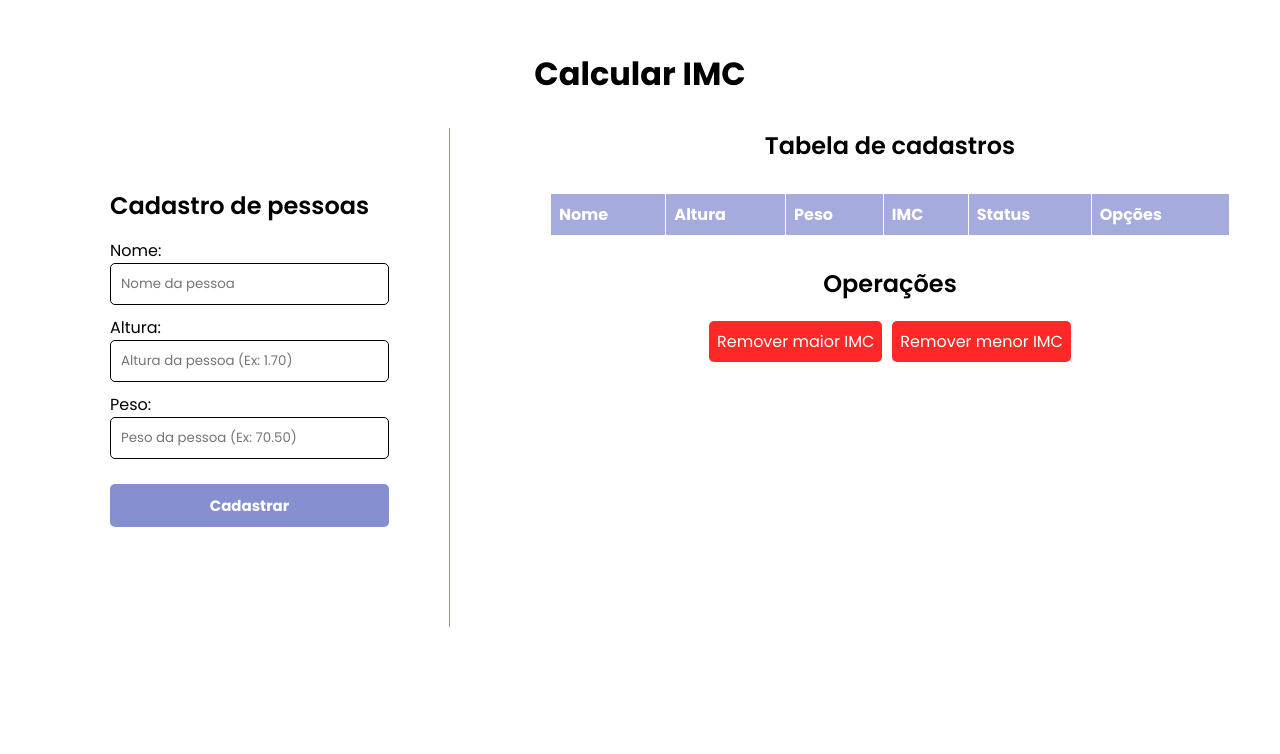
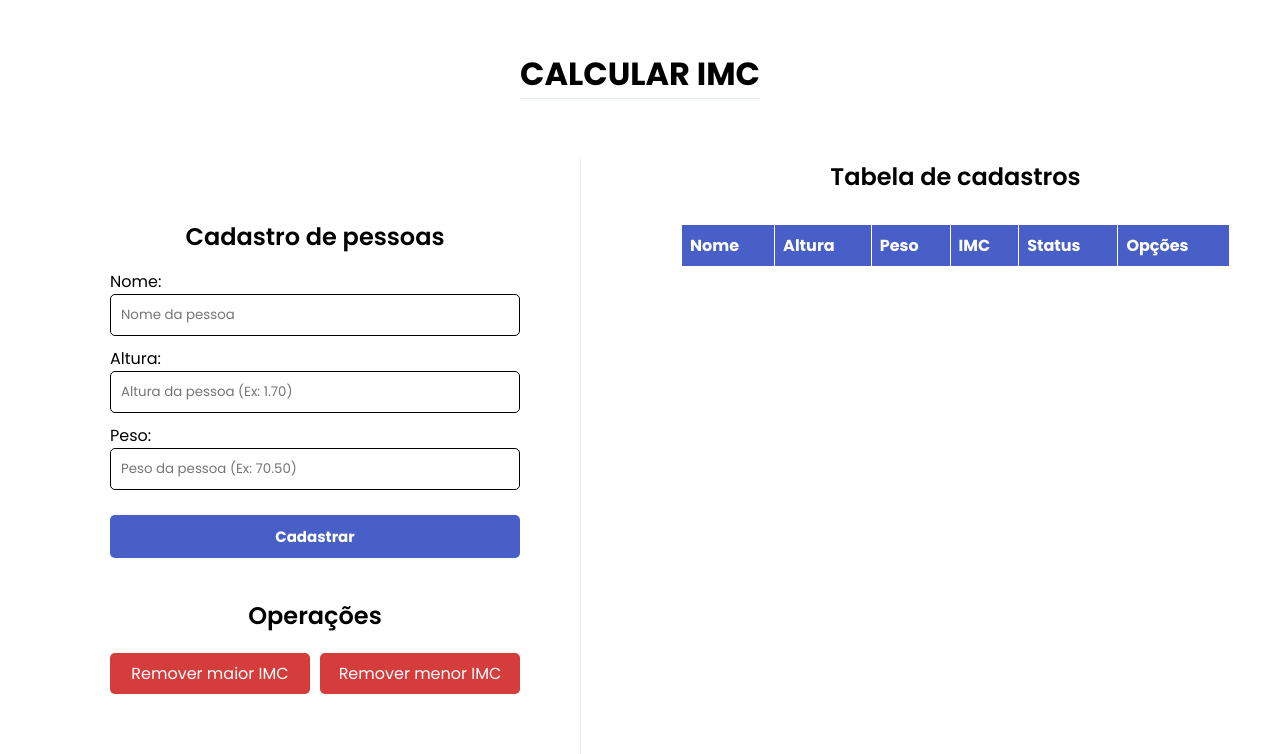
Before and after one commit to Felipe-Vilela/Tabela_IMC, a plain HTML site: page index.html in a window 1280 px wide. Drawn offline with Linux system fonts and the light colour scheme; no server answers.

Commit message:
Atualização de código

```diff
--- a/index.html
+++ b/index.html
@@ -7,7 +7,8 @@
   <link rel="stylesheet" href="style.css">
 </head>
 <body>
-  <h1>Calcular IMC</h1>
+
+  <h1>CALCULAR IMC</h1>
 
   <div class="container">
 	<div class="container-form">
@@ -25,13 +26,14 @@
 
 
         <input type="submit" id="post" value="Cadastrar">
-
       </form>
-
-
+    </div>
+    <h2>Operações</h2>
+    <div class="botaos">
+      <button type="button" id="btnRemoverMaiorImc" class="botaos_imc">Remover maior IMC</button>
+      <button type="button" id="btnRemoverMenorImc" class="botaos_imc">Remover menor IMC</button>
     </div>
   </div>
-
 
   <div class="cadastro-container">
       <h2>Tabela de cadastros</h2>
@@ -53,11 +55,6 @@
         </tbody>
       </table>
 
-        <h2>Operações</h2>
-        <div class="botaos">
-          <button type="button" id="btnRemoverMaiorImc" class="botaos_imc">Remover maior IMC</button>
-          <button type="button" id="btnRemoverMenorImc" class="botaos_imc">Remover menor IMC</button>
-        </div>
   </div>
 
   <script src="script.js"></script>
--- a/script.js
+++ b/script.js
@@ -18,7 +18,7 @@ function atualizarTabela() {
 	})
 	.then((dados) => {
 		const tbody = document.querySelector("#corpo-tabela");
-		limparTabela() // Limpa o conteúdo do tbody antes de adicionar os novos dados
+		limparTabela()
 
 		for (let pessoa of dados) {
 			let trPessoa = document.createElement("tr");
@@ -87,8 +87,15 @@ function adicionarPessoa() {
 
 
 	if (verificaDados(nome, peso, altura)) {
+
+		let btnPost = document.querySelector("#post");
+		btnPost.addEventListener("click", (e) => {
+			// Limpa formulário
+			formulario = document.querySelector("#cadastro-form")
+			formulario.reset();
+			e.preventDefault();
+
 			const url = "https://ifsp.ddns.net/webservices/imc/pessoa";
-
 			let options = {
 					method: "POST",
 					body: JSON.stringify({
@@ -107,14 +114,17 @@ function adicionarPessoa() {
 					return resposta.json();
 					})
 					.then(() => {
-						limparTabela();
 						atualizarTabela();
+
 					})
 					.catch(error => console.error("Error:" + error));
+			})
 	} else {
-				e.preventDefault();
+			// e.preventDefault();
 			alert("Há campos vazios ou dados inválidos. Peso e Altura precisam ser maiores que 0.");
 	}
+
+
 };
 
 function addEventoMaisPeso(btnMaisPeso, idPessoa, pesoPessoa) {
@@ -139,7 +149,6 @@ function addEventoMaisPeso(btnMaisPeso, idPessoa, pesoPessoa) {
 			return resposta.json();
 		})
 		.then((dados) => {
-			limparTabela();
 			atualizarTabela();
 		})
 		.catch(error => {
@@ -173,7 +182,6 @@ function addEventoMenosPeso(btnMenosPeso, idPessoa, pesoPessoa) {
 				return resposta.json();
 			})
 			.then((dados) => {
-				limparTabela();
 				atualizarTabela();
 			})
 			.catch(error => {
@@ -200,7 +208,6 @@ function addEventoExcluirLinha(btnExcluir, idPessoa) {
 			return resposta.json();
 		})
 		.then((dados) => {
-			limparTabela();
 			atualizarTabela();
 		})
 		.catch(error => {
@@ -282,7 +289,6 @@ function addEventoExcluir(idPessoa) {
 			return resposta.json();
 		})
 		.then((dados) => {
-			limparTabela();
 			atualizarTabela();
 		})
 		.catch(error => {
@@ -293,15 +299,15 @@ function addEventoExcluir(idPessoa) {
 function main() {
 	atualizarTabela();
 
-	let btnPost = document.querySelector("#post");
-	btnPost.addEventListener("click", (e) => {
-		e.preventDefault();
-		adicionarPessoa()
+	// let btnPost = document.querySelector("#post");
+	// btnPost.addEventListener("click", (e) => {
+	adicionarPessoa();
+		// Limpa formulário
+// 		formulario = document.querySelector("#cadastro-form")
+// 		formulario.reset();
+// 		e.preventDefault();
 
-		// Limpa formulário
-		formulario = document.querySelector("#cadastro-form")
-		formulario.reset();
-})
+// })
 
 	let btnMaiorImc = document.querySelector("#btnRemoverMaiorImc");
 	let btnMenorImc = document.querySelector("#btnRemoverMenorImc");
--- a/style.css
+++ b/style.css
@@ -31,19 +31,21 @@ body {
 }
 
 .container-form{
-  border-right: 1px solid #868fcf;
+  border-right: 1px solid #E4EBF3;
   padding: 60px;
 }
 
 h1{
   font-family: "Poppins", sans-serif;
   font-weight: 700;
-  margin-bottom: 30px;
+  margin-bottom: 60px;
+  border-bottom: 1px solid #E4EBF3;
 }
 
 h2{
   font-family: "Poppins", sans-serif;
   font-weight: 600;
+  text-align: center;
 }
 
 table {
@@ -61,8 +63,11 @@ th, td {
 }
 
 th {
-  background-color: #a5abdc;
+  background-color: #485FC7;
   color: #fff;
+}
+tbody tr{
+  border-bottom: 2px solid #E4EBF3;
 }
 
 
@@ -104,6 +109,9 @@ button{
   margin-top: 20px;
   gap: 10px;
 }
+.botaos_imc{
+  width: 200px;
+}
 
 .botaos_imc, .botaos_tabela, .botaos_tabela_excluir {
   padding: 8px;
@@ -114,14 +122,14 @@ button{
 }
 
 .botaos_tabela {
-  background-color: #1d38e8;
+  background-color: #84A45A;
   margin-right: 5px;
-  transition: .8s;
+  transition: .6s;
 }
 
 .botaos_tabela_excluir, .botaos_imc {
-  background-color: #ff2828;
-  transition: .8s;
+  background-color: #D53D3C;
+  transition: .6s;
 }
 
 .botaos_imc:hover, .botaos_tabela:hover, .botaos_tabela_excluir:hover {
@@ -130,11 +138,11 @@ button{
 
 #post {
   cursor: pointer;
-  background-color: #868fcf;
+  background-color: #485FC7;
   color: white;
   border: none;
   margin-top: 15px;
-  transition: .8s;
+  transition: .6s;
   font-weight: 700;
   font-size: 15px;
 }
```
Lines whose indentation alone changed are shown as unchanged.
